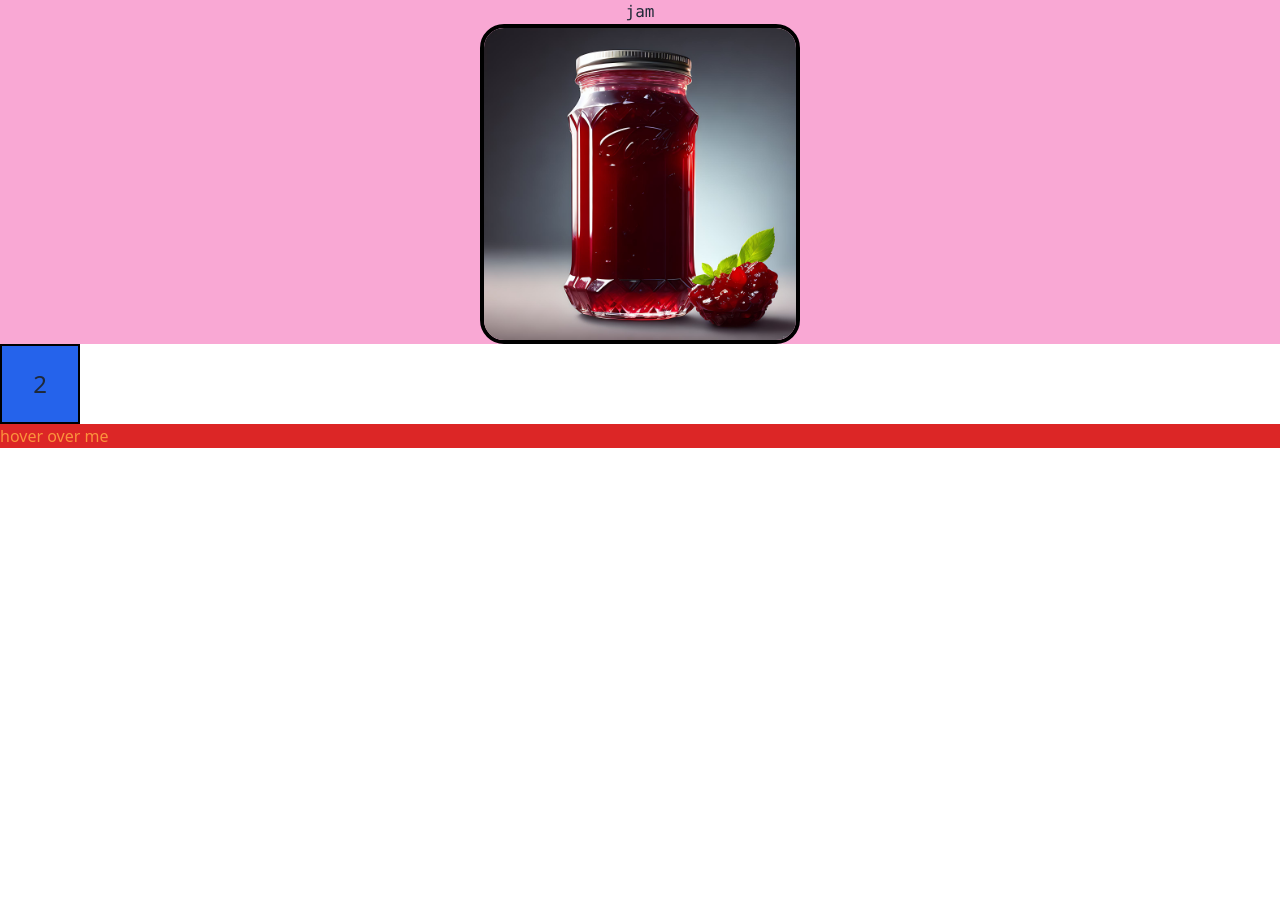
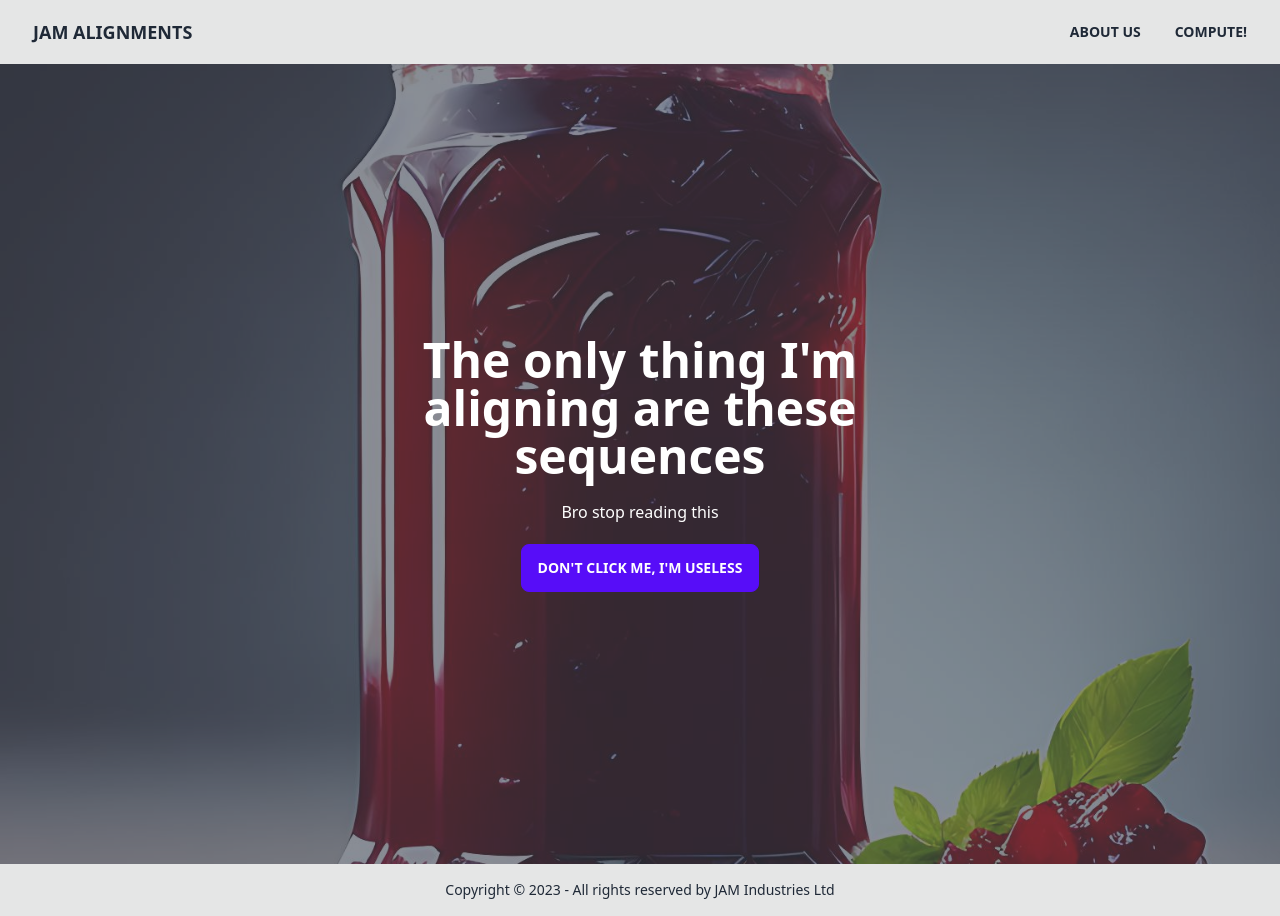
Before and after one commit to Mayukh747/JAM, a SvelteKit app: page / in a window 1280 px wide. Before the commit the page ends 800 px from the top, so only its background shows below. Built offline with nearby package versions, Linux system fonts and the light colour scheme.

Commit message:
UI fun. Nothing complex

```diff
--- a/src/lib/components/Box.svelte
+++ b/src/lib/components/Box.svelte
@@ -20,7 +20,7 @@
  }
 </script>
 
-<div class="{values[0] == "" ? "hidden" : ""} {determineStyle()} relative flex items-center justify-center w-20 h-20 border-black border-2">
+<div class="{values[0] == "" ? "hidden" : ""} {determineStyle()} rounded-2xl relative flex items-center justify-center w-20 h-20 border-black border-2">
 
     {#if values[1]}
     <img class ="absolute left-auto top-0 h-5" src="upArrow.svg" alt="up">
--- /dev/null
+++ b/src/lib/components/Navbar.svelte
@@ -0,0 +1,20 @@
+<div class="navbar bg-base-300 ">
+    <div class="flex-1 px-2 lg:flex-none">
+      <!-- <a class="text-lg font-bold">jam-align</a> -->
+      <a href="/" class="btn btn-ghost rounded-btn text-lg font-bold ">jam alignments</a>
+    </div>
+    <div class="flex justify-end flex-1 px-2">
+      <div class="flex items-stretch">
+        <a href="/about" class="btn btn-ghost rounded-btn">About Us</a>
+        <div class="dropdown dropdown-end">
+          <label tabindex="0" class="btn btn-ghost rounded-btn">Compute!</label>
+          <ul tabindex="0" class="menu dropdown-content p-2 shadow bg-base-100 rounded-box w-52 mt-4">
+            <li><a href="/pwa">PWA</a></li>
+            <li><a href="/msa">MSA</a></li>
+            <li><a href="/ncbi">NCBI API</a></li>
+            <li><a href="/tree">Tree</a></li>
+          </ul>
+        </div>
+      </div>
+    </div>
+  </div>
--- a/src/routes/+layout.svelte
+++ b/src/routes/+layout.svelte
@@ -1,5 +1,12 @@
 <script>
+  import Navbar from "$lib/components/Navbar.svelte";
     import "../app.css";
   </script>
 
+  <Navbar/>
   <slot />
+  <footer class="footer footer-center p-4 bg-base-300 text-base-content">
+    <div>
+      <p>Copyright © 2023 - All rights reserved by JAM Industries Ltd</p>
+    </div>
+  </footer>
--- a/src/routes/+page.svelte
+++ b/src/routes/+page.svelte
@@ -1,25 +1,12 @@
-<script>
-    import Box from "$lib/components/Box.svelte";
-
-
-
-</script>
-<!-- <div backr class="border-black border-4 rounded-3xl artboard phone-1">320×568</div> -->
-<div class="bg-pink-300">
-<h1 class=" text-center font-mono">jam</h1>
-<img class="border-black border-4 rounded-3xl h-80 mx-auto" src="jam.png"/>
-
-</div>
-
-<!-- <div class="hero min-h-screen" style="background-image: url(/images/stock/photo-1507358522600-9f71e620c44e.jpg);">
-  <div class="hero-overlay bg-opacity-60"></div>
-  <div class="hero-content text-center text-neutral-content">
-    <div class="max-w-md">
-      <h1 class="mb-5 text-5xl font-bold">Hello there</h1>
-      <p class="mb-5">Provident cupiditate voluptatem et in. Quaerat fugiat ut assumenda excepturi exercitationem quasi. In deleniti eaque aut repudiandae et a id nisi.</p>
-      <button class="btn btn-primary">Get Started</button>
+<div>
+  <div class="hero min-h-screen" style="background-image: url(jam.png);">
+    <div class="hero-overlay bg-opacity-60"></div>
+    <div class="hero-content text-center text-neutral-content">
+      <div class="max-w-md">
+        <h1 class="mb-5 text-5xl font-bold">The only thing I'm aligning are these sequences</h1>
+        <p class="mb-5">Bro stop reading this</p>
+        <button class="btn btn-primary">Don't click me, I'm useless</button>
+      </div>
     </div>
   </div>
-</div> -->
-<Box values ={["2", false, false, false, "blue", "3"]}/>
-<p class="text-orange-400 bg-red-600 hover:text-orange-600 hover:bg-red-400">  hover over me</p>
+</div>
--- /dev/null
+++ b/src/routes/about/+page.svelte
@@ -0,0 +1,10 @@
+<div class="card w-96 glass">
+    <figure><img src="jam.png" alt="car!"/></figure>
+    <div class="card-body">
+      <h2 class="card-title">Life hack</h2>
+      <p>How to park your car at your garage?</p>
+      <div class="card-actions justify-end">
+        <button class="btn btn-primary">Learn now!</button>
+      </div>
+    </div>
+  </div>
--- a/src/routes/pwa/+page.svelte
+++ b/src/routes/pwa/+page.svelte
@@ -125,7 +125,7 @@
 </script>
 
   <!-- {@debug table} -->
-
+<div class="bg-pink-300">
 <div class="form-control w-full max-w-xs">
   <label class="label">
     <span class="label-text">What is your first nucleotide sequence?</span>
@@ -193,3 +193,4 @@
 </div>
 
 <Table table={table}/>
+</div>
```
Also changed, not shown: src/todo.txt.
